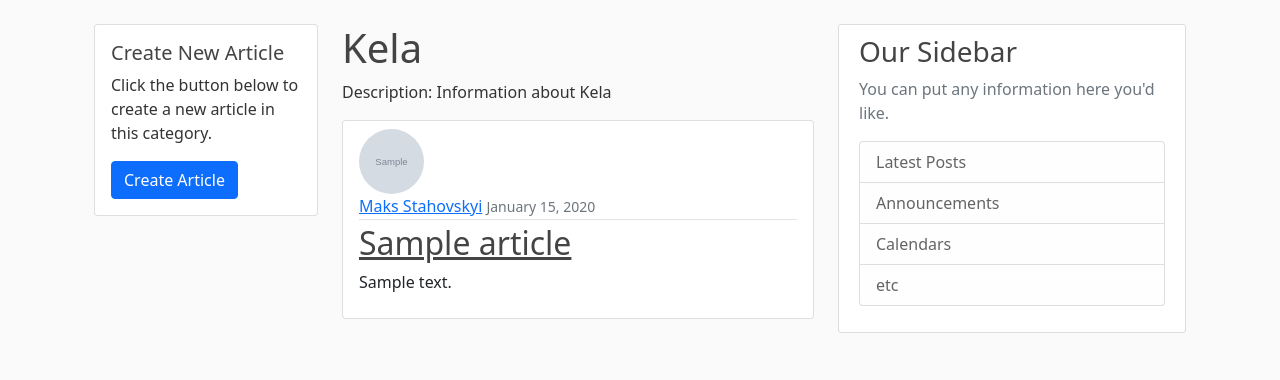
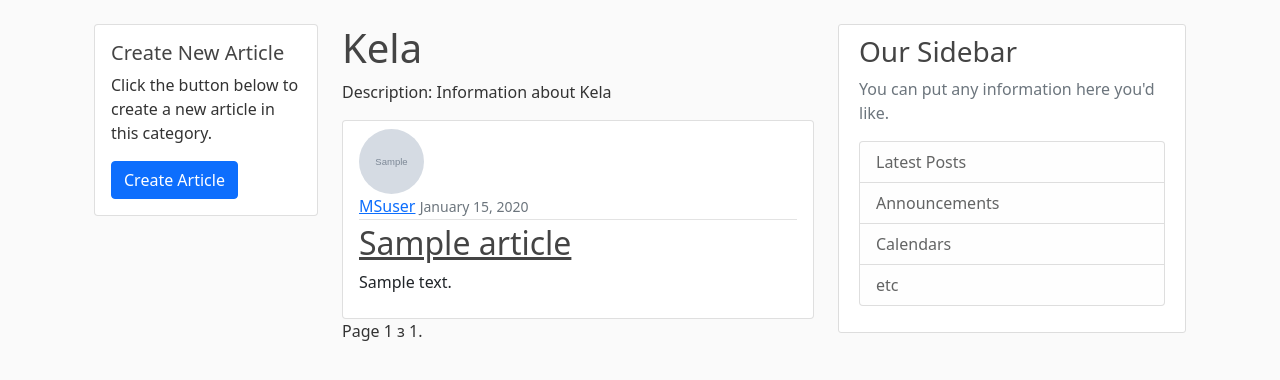
Before and after one commit to stamaksim/Finish-Knowledge-Hub, a Django app: page /categories/1/ in a window 1280 px wide. Shown: the part 56-436 px from the top of the page. Run offline with Django 5.2, Linux system fonts and the light colour scheme; a user stored in the database is signed in; data comes from the database, SQL or seed files in the repository; tables that the repository leaves empty hold one stand-in row (values such as "Sample post"); grey boxes marked "Sample" are stand-in pictures.

Commit message:
Enhancements and Fixes:
- Moved base.html to the root of the folder and ensured all templates inherit from it for consistent styling and layout.
- Updated model Articles by adding a text field to provide a detailed description of articles.
- Updated model Services by adding a content field to give a detailed context of services provided.
- Implemented pagination in CategoryDetailView to improve user experience when viewing articles by category.
- Added "content" field to ServicesCreateView to allow users to input detailed content for their services.

```diff
--- a/knowhub/models.py
+++ b/knowhub/models.py
@@ -32,6 +32,7 @@ class Articles(models.Model):
     category = models.ForeignKey(Category, on_delete=models.CASCADE, related_name="categories_articles")
     user = models.ForeignKey(settings.AUTH_USER_MODEL, on_delete=models.CASCADE, related_name="articles_users")
     description = models.CharField(max_length=255)
+    text = models.TextField()
     creation_date = models.DateTimeField(default=timezone.now)
 
     def __str__(self):
@@ -46,6 +47,7 @@ class Services(models.Model):
     description = models.CharField(max_length=255)
     category = models.CharField(max_length=255)
     price = models.DecimalField(max_digits=5, decimal_places=2, blank=True)
+    content = models.TextField()
     owner = models.ForeignKey(settings.AUTH_USER_MODEL, on_delete=models.CASCADE, related_name="services", )
 
     def __str__(self):
--- a/knowhub/views.py
+++ b/knowhub/views.py
@@ -1,3 +1,4 @@
+from django.core.paginator import Paginator
 from django.http import HttpResponseRedirect
 from django.shortcuts import render, get_object_or_404
 from django.contrib.auth.mixins import LoginRequiredMixin, UserPassesTestMixin
@@ -41,9 +42,10 @@ class ArticleDetailView(LoginRequiredMixin, DetailView, FormMixin):
 
 
 
+
 class ArticleCreateView(LoginRequiredMixin, CreateView):
     model = Articles
-    fields = ["name", "description", "category"]
+    fields = ["name", "description", "category", "text"]
 
     def form_valid(self, form):
         form.instance.user = self.request.user
@@ -94,11 +96,17 @@ class CategoryDetailView(LoginRequiredMixin, DetailView):
     model = Category
     template_name = "knowhub/category_detail.html"
 
+
     def get_context_data(self, **kwargs):
         context = super().get_context_data(**kwargs)
         category = self.object
         articles = Articles.objects.filter(category=category)
-        context["article_list"] = articles
+        paginator = Paginator(articles, 3)
+
+        page_number = self.request.GET.get('page')
+        page_obj = paginator.get_page(page_number)
+
+        context["article_list"] = page_obj
         return context
 
 class CommentCreateView(CreateView):
@@ -174,7 +182,7 @@ class ServicesDetailView(LoginRequiredMixin, DetailView):
 class ServicesCreateView(LoginRequiredMixin, CreateView):
     model = Services
     template_name = "knowhub/services_create.html"
-    fields = ["name", "description", "price"]
+    fields = ["name", "description", "price", "content"]
 
     def form_valid(self, form):
         form.instance.owner = self.request.user
--- a/templates/knowhub/about.html
+++ b/templates/knowhub/about.html
@@ -1,4 +1,4 @@
-{% extends "knowhub/base.html" %}
+{% extends "base.html" %}
 {% block content %}
 <h1>About Page!</h1>
 {% endblock content %}
--- a/templates/knowhub/articles_confirm_delete.html
+++ b/templates/knowhub/articles_confirm_delete.html
@@ -1,4 +1,4 @@
-{% extends "knowhub/base.html" %}
+{% extends "base.html" %}
 
 {% block content %}
   <div class="content-section">
--- a/templates/knowhub/articles_detail.html
+++ b/templates/knowhub/articles_detail.html
@@ -16,10 +16,11 @@
       </div>
       <h2 class="article-title">{{ object.name }}</h2>
       <p class="article-content">{{ object.description }}</p>
+      <p> {{ articles.text }}</p>
+
     </div>
   </article>
 
-  <!-- comment view -->
   <!-- comment view -->
   <div class="comments-section">
     <h3>Comments</h3>
--- a/templates/knowhub/articles_form.html
+++ b/templates/knowhub/articles_form.html
@@ -1,4 +1,4 @@
-{% extends "knowhub/base.html" %}
+{% extends "base.html" %}
 
 {% load crispy_forms_filters %}
 {% load crispy_forms_tags %}
--- a/templates/knowhub/category_detail.html
+++ b/templates/knowhub/category_detail.html
@@ -1,4 +1,4 @@
-{% extends "knowhub/base.html" %}
+{% extends "base.html" %}
 
 {% block content %}
   <div class="row">
@@ -24,7 +24,7 @@
                 <img class="rounded-circle article-img" src="{{ article.user.profile.image.url }}" alt="">
                 <div class="media-body">
                   <div class="article-metadata">
-                    <a class="mr-2" href="#">{{ article.user }}</a>
+                    <a class="mr-2" href="#">{{ article.user.username }}</a>
                     <small class="text-muted">{{ article.creation_date|date:"F d, Y" }}</small>
                   </div>
                   <h2><a class="article-title" href="{% url "article-detail" article.id %}">{{ article.name }}</a></h2>
@@ -37,6 +37,24 @@
           {% endfor %}
         </ul>
       </div>
+      <!-- Відображення пагінації -->
+      <div class="pagination">
+          <span class="step-links">
+              {% if article_list.has_previous %}
+                  <a href="?page=1">&laquo; First Page</a>
+                  <a href="?page={{ article_list.previous_page_number }}">Previous</a>
+              {% endif %}
+
+              <span class="current">
+                  Page {{ article_list.number }} з {{ article_list.paginator.num_pages }}.
+              </span>
+
+              {% if article_list.has_next %}
+                  <a href="?page={{ article_list.next_page_number }}">Next</a>
+                  <a href="?page={{ article_list.paginator.num_pages }}">Last &raquo;</a>
+              {% endif %}
+          </span>
+      </div>
     </div>
   </div>
 {% endblock %}
--- a/templates/knowhub/category_list.html
+++ b/templates/knowhub/category_list.html
@@ -1,4 +1,4 @@
-{% extends "knowhub/base.html" %}
+{% extends "base.html" %}
 
 {% block content %}
   {% if category_list %}
@@ -6,7 +6,7 @@
       {% for category in category_list %}
         <a href="{% url 'category-detail' category.id %}" class="list-group-item list-group-item-action">
           <h5 class="mb-1">{{ category.name }}</h5>
-          <small>ID: {{ category.id }}</small>
+          <br>
         </a>
       {% endfor %}
     </div>
--- a/templates/knowhub/comment_confirm_delete.html
+++ b/templates/knowhub/comment_confirm_delete.html
@@ -1,4 +1,4 @@
-{% extends "knowhub/base.html" %}
+{% extends "base.html" %}
 
 {% block content %}
   <h2>Confirm Deletion</h2>
--- a/templates/knowhub/comment_detail.html
+++ b/templates/knowhub/comment_detail.html
@@ -1,4 +1,4 @@
-{% extends "knowhub/base.html" %}
+{% extends "base.html" %}
 
 {% block content %}
   <p>{{ comment.text }}</p>
--- a/templates/knowhub/services_detail.html
+++ b/templates/knowhub/services_detail.html
@@ -8,6 +8,7 @@
       <h2>{{ object.name }}</h2>
       <p>{{ object.description }}</p>
       <p>{{ object.price }}</p>
+      <p>{{ object.content }}</p>
     </li>
   </ul>
 
--- a/users/templates/users/logged_out.html
+++ b/users/templates/users/logged_out.html
@@ -1,4 +1,4 @@
-{% extends "knowhub/base.html" %}
+{% extends "base.html" %}
 {% block content %}
   <h2>You have been logged out</h2>
   <div class="border-top pt-3">
--- a/users/templates/users/login.html
+++ b/users/templates/users/login.html
@@ -1,4 +1,4 @@
-{% extends "knowhub/base.html" %}
+{% extends "base.html" %}
 
 {% load crispy_forms_filters %}
 {% load crispy_forms_tags %}
--- a/users/templates/users/profile.html
+++ b/users/templates/users/profile.html
@@ -1,4 +1,4 @@
-{% extends "knowhub/base.html" %}
+{% extends "base.html" %}
 
 {% load crispy_forms_tags %}
 {% load crispy_forms_filters %}
--- a/users/templates/users/register.html
+++ b/users/templates/users/register.html
@@ -1,4 +1,4 @@
-{% extends "knowhub/base.html" %}
+{% extends "base.html" %}
 {% load crispy_forms_filters %}
 {% load crispy_forms_tags %}
 {% block content %}
```
Also changed, not shown: templates/knowhub/home.html (+5 -5 lines), knowhub/migrations/0009_articles_text.py (added), knowhub/migrations/0010_services_content.py (added), templates/base.html (renamed from templates/knowhub/base.html).
